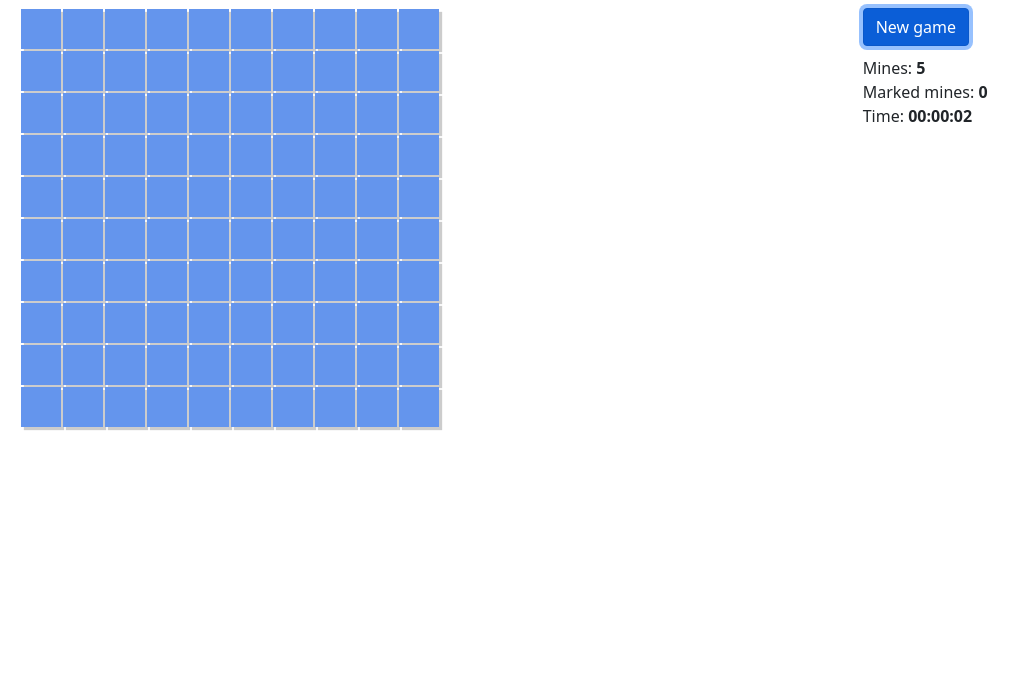
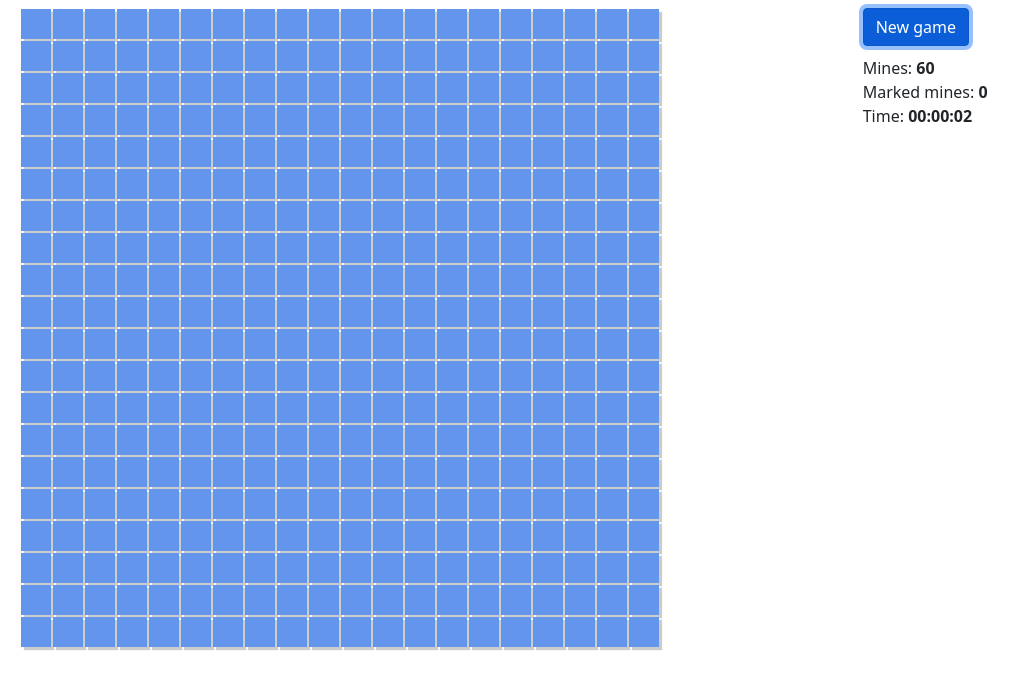
Before and after one commit to efimov82/game-miner, a React (Create React App) app: page /game in a window 1280 px wide. Both pictures are taken after a click on the button "New game". Shown: the top 688 px of the page, without its empty margins (0-1029 px from the left). Built offline with nearby package versions, Linux system fonts and the light colour scheme.

Commit message:
add open cells around empty

```diff
--- a/src/App.tsx
+++ b/src/App.tsx
@@ -25,9 +25,9 @@ enum GameStatus {
 }
 
 class App extends React.Component<AppProps, AppState> {
-  ROW_LENGTH = 10;
-  CELL_LENGTH = 10;
-  MINES_COUNT = 5;
+  ROW_LENGTH = 20;
+  CELL_LENGTH = 20;
+  MINES_COUNT = 60;
 
   mines: Set<string> = new Set();
   markedMines: Set<string> = new Set();
@@ -202,6 +202,25 @@ class App extends React.Component<AppProps, AppState> {
     rowIndex: number,
     cellIndex: number
   ) {
+    fields[rowIndex][cellIndex].open();
+
+    const cellsAround = this.collectCellsAround(fields, rowIndex, cellIndex);
+    cellsAround.forEach((cell) => {
+      if (fields[cell.x][cell.y].minesAround === 0) {
+        this.openEmptyFields(fields, cell.x, cell.y);
+      }
+
+      fields[cell.x][cell.y].open();
+    });
+  }
+
+  protected collectCellsAround(
+    fields: Cell[][],
+    rowIndex: number,
+    cellIndex: number
+  ): Set<{ x: number; y: number }> {
+    let result = new Set<{ x: number; y: number }>();
+
     const startRowIndex = rowIndex - 1 > 0 ? rowIndex - 1 : 0;
     const endRowIndex =
       rowIndex + 1 < this.ROW_LENGTH - 1 ? rowIndex + 1 : this.ROW_LENGTH - 1;
@@ -212,19 +231,18 @@ class App extends React.Component<AppProps, AppState> {
         ? cellIndex + 1
         : this.CELL_LENGTH - 1;
 
-    for (let rIndex = startRowIndex; rIndex <= endRowIndex; rIndex += 1) {
-      for (let cIndex = startCellIndex; cIndex <= endCellIndex; cIndex += 1) {
+    for (let rIndex = startRowIndex; rIndex <= endRowIndex; rIndex++) {
+      for (let cIndex = startCellIndex; cIndex <= endCellIndex; cIndex++) {
         fields[rIndex][cIndex].debugInfo = "checked";
         if (
           !fields[rIndex][cIndex].isOpen &&
-          fields[rIndex][cIndex].type === CellTypeEnum.empty &&
-          fields[rIndex][cIndex].minesAround === 0
+          !fields[rIndex][cIndex].isMarked
         ) {
-          fields[rIndex][cIndex].open();
-          this.openEmptyFields(fields, rIndex, cIndex);
+          result.add({ x: rIndex, y: cIndex });
         }
       }
     }
+    return result;
   }
 
   protected checkAllMinesMarked(): boolean {
@@ -273,7 +291,7 @@ class App extends React.Component<AppProps, AppState> {
         />
       );
     } else {
-      gameField = (<RulesComponent />);
+      gameField = <RulesComponent />;
     }
 
     switch (this.state.gameStatus) {
--- a/src/components/CellComponent/CellComponent.scss
+++ b/src/components/CellComponent/CellComponent.scss
@@ -1,6 +1,6 @@
 .cell-wrapper {
-  width: 40px;
-  height: 40px;
+  width: 30px;
+  height: 30px;
   margin: 1px;
   display: flex;
   justify-content: center;
--- a/src/components/FieldComponent/FieldComponent.scss
+++ b/src/components/FieldComponent/FieldComponent.scss
@@ -4,6 +4,6 @@
 }
 
 .field-cell {
-  min-height: 40px;
-  min-width: 40px;
+  min-height: 30px;
+  min-width: 30px;
 }
```
